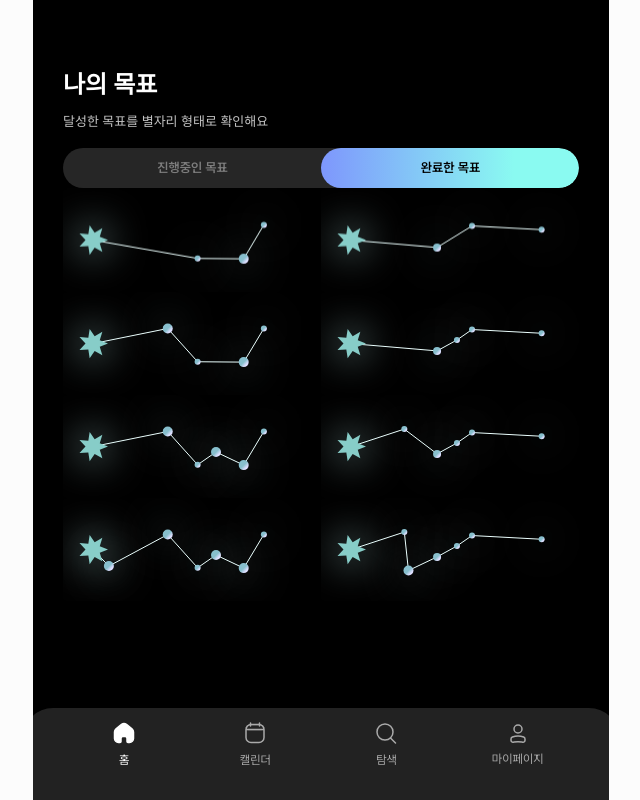
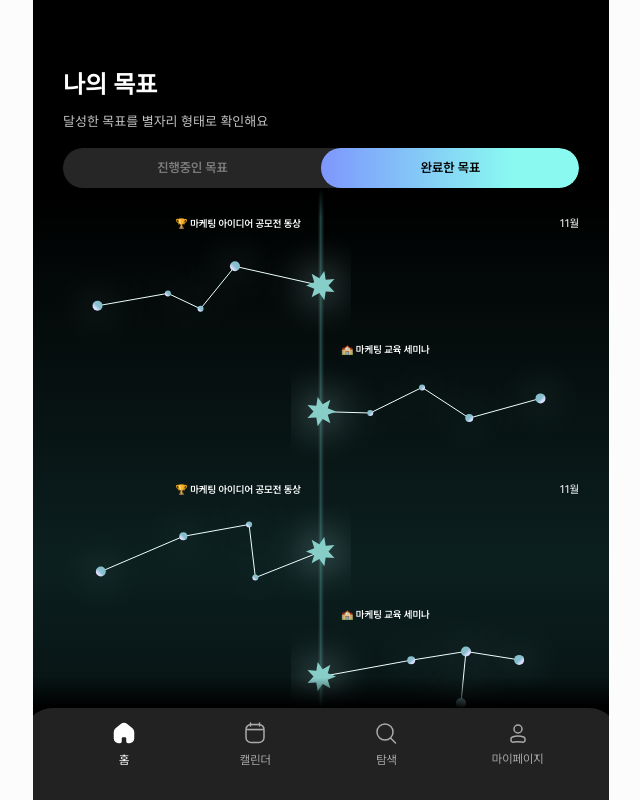
Before and after one commit to 9oormthon-univ/2024_DANPOON_TEAM_52_FE, a React (Create React App) app: page /home in a window 1280 px wide. Both pictures are taken after a click on the label "완료한 목표". Shown: the whole page, without its empty margins (319-959 px from the left). Built offline with nearby package versions, Linux system fonts and the light colour scheme.

Commit message:
💄 별자리 디자인

```diff
--- a/src/pages/Home/CompleteGoals/index.jsx
+++ b/src/pages/Home/CompleteGoals/index.jsx
@@ -1,26 +1,36 @@
-import { Flex } from "antd"
 import Constellation from "../../../components/Constellation"
-import { Container } from "./styled"
+import {
+  ShadowContainer,
+  Container,
+  MonthContainer,
+  Month,
+  GoalContainer,
+  GoalTitle,
+  ConsterllationContainer,
+} from "./styled"
 
 export default function CompleteGoals() {
   return (
-    <Flex
-      style={{
-        width: "100%",
-        flex: 1,
-        overflow: "scroll",
-      }}
-    >
-      <Flex flex={1} vertical>
-        {new Array(4).fill().map((_, index) => (
-          <Constellation key={index} id={0} starCount={index + 3} />
+    <ShadowContainer>
+      <Container>
+        {new Array(10).fill().map((_, index) => (
+          <MonthContainer key={index}>
+            <Month>11월</Month>
+            <GoalContainer direction="left">
+              <ConsterllationContainer>
+                <GoalTitle>🏆 마케팅 아이디어 공모전 동상</GoalTitle>
+                <Constellation id={index * 2 + 0} starCount={4} />
+              </ConsterllationContainer>
+            </GoalContainer>
+            <GoalContainer direction="right">
+              <ConsterllationContainer>
+                <GoalTitle>🏫 마케팅 교육 세미나</GoalTitle>
+                <Constellation id={index * 2 + 1} starCount={4} />
+              </ConsterllationContainer>
+            </GoalContainer>
+          </MonthContainer>
         ))}
-      </Flex>
-      <Flex flex={1} vertical>
-        {new Array(4).fill().map((_, index) => (
-          <Constellation key={index} id={1} starCount={index + 3} />
-        ))}
-      </Flex>
-    </Flex>
+      </Container>
+    </ShadowContainer>
   )
 }
--- a/src/pages/Home/CompleteGoals/styled.jsx
+++ b/src/pages/Home/CompleteGoals/styled.jsx
@@ -1,10 +1,128 @@
 import { styled } from "styled-components"
+
+export const ShadowContainer = styled.div`
+  position: relative;
+  width: 100vw;
+  max-width: 576px;
+  transform: translateX(-30px);
+  display: flex;
+  flex-direction: column;
+  flex: 1;
+  overflow: hidden;
+  &::before,
+  &::after {
+    content: "";
+    position: absolute;
+    left: 0;
+    right: 0;
+    width: calc(100%);
+    height: 30px;
+    pointer-events: none;
+    z-index: 1;
+  }
+
+  &::before {
+    top: 0;
+    background: linear-gradient(to bottom, rgba(0, 0, 0, 1), transparent);
+  }
+
+  &::after {
+    bottom: 0;
+    background: linear-gradient(to top, rgba(0, 0, 0, 1), transparent);
+  }
+`
 
 export const Container = styled.div`
   display: flex;
   flex-direction: column;
   width: 100%;
   flex: 1;
-  padding-bottom: 20px;
-  overflow: hidden;
+  padding: 0 30px 20px;
+  overflow-x: hidden;
+  overflow-y: auto;
+  gap: 15px;
+  &::-webkit-scrollbar {
+    width: 0px;
+    height: 0px;
+  }
+  &::-webkit-scrollbar-thumb {
+    display: none;
+  }
+  & > div:first-child {
+    margin-top: 30px;
+  }
+  & > div:last-child {
+    margin-bottom: 30px;
+  }
+  &::before {
+    content: "";
+    position: absolute;
+    width: 5px;
+    height: 100%;
+    top: 0;
+    left: 50%;
+    transform: translateX(-50%);
+    background: linear-gradient(
+      90deg,
+      rgba(45, 71, 69, 0.4) 13.5%,
+      rgba(60, 147, 140, 0.5) 46%,
+      rgba(45, 71, 69, 0.4) 79.5%
+    );
+    filter: blur(0.75px);
+  }
+  background: linear-gradient(
+    180deg,
+    #000 0%,
+    #0c1f1f 25%,
+    #000 50%,
+    #0e2227 75%,
+    #000 100%
+  );
+  background-size: 100% 1500px;
+  background-attachment: local;
 `
+
+export const MonthContainer = styled.div`
+  position: relative;
+  display: flex;
+  flex-direction: column;
+  width: 100%;
+  padding: 0px;
+`
+
+export const Month = styled.span`
+  position: absolute;
+  top: 0;
+  right: 0;
+  font-size: 11px;
+  font-weight: 400;
+  color: #fff;
+`
+
+export const GoalContainer = styled.div`
+  display: flex;
+  width: 100%;
+  justify-content: ${({ direction }) =>
+    direction === "left" ? "flex-start" : "flex-end"};
+  & > div {
+    align-items: ${({ direction }) =>
+      direction === "left" ? "flex-end" : "flex-start"};
+  }
+  & > div > canvas {
+    transform: ${({ direction }) =>
+      direction === "left" ? "scaleX(-1)" : "scaleX(1)"};
+  }
+`
+
+export const GoalTitle = styled.h3`
+  font-size: 10px;
+  font-weight: 600;
+  color: #fff;
+  white-space: nowrap;
+  margin: 0px 50px;
+`
+export const ConsterllationContainer = styled.div`
+  display: flex;
+  flex-direction: column;
+  width: calc(50% + 30px);
+`
--- a/src/pages/Home/ProgressGoals/styled.jsx
+++ b/src/pages/Home/ProgressGoals/styled.jsx
@@ -5,7 +5,7 @@ export const Container = styled.div`
   flex-direction: column;
   width: 100%;
   flex: 1;
-  padding-bottom: 20px;
+  padding: 0px 30px 20px;
   overflow: hidden;
 `
 
```
